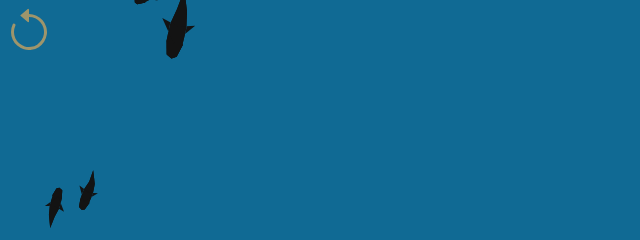
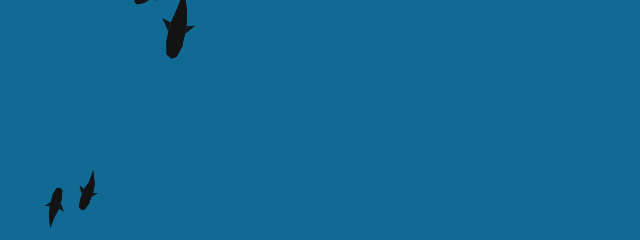
Before and after one commit to NotTimTam/fishy, a plain HTML site: page index.html in a window 1280 px wide. Shown: the top 240 px of the page, 0-640 px from the left. Drawn offline with Linux system fonts and the light colour scheme.

Commit message:
Removed link to tranquil

```diff
--- a/index.html
+++ b/index.html
@@ -8,34 +8,6 @@
     <link rel="stylesheet" href="css/min/style.min.css">
 </head>
 <body>
-    <div class="backButton" onclick="location.href='https://nottimtam.github.io/tranquil';">
-        <style>
-            .backButton {
-                position: absolute;
-                top: 0;
-                left: 0;
-
-                margin: 8px;
-                margin-left: 5px;
-
-                width: 48px;
-                height: 48px;
-
-                transition: all 0.5s;
-
-                color: rgb(174, 255, 255);
-                mix-blend-mode: difference;
-            }
-            .backButton:hover {
-                transform: rotate(-360deg);
-            }
-        </style>
-        <svg xmlns="http://www.w3.org/2000/svg" width="48" height="48" fill="currentColor" class="bi bi-arrow-counterclockwise" viewBox="0 0 16 16">
-            <path fill-rule="evenodd" d="M8 3a5 5 0 1 1-4.546 2.914.5.5 0 0 0-.908-.417A6 6 0 1 0 8 2v1z"/>
-            <path d="M8 4.466V.534a.25.25 0 0 0-.41-.192L5.23 2.308a.25.25 0 0 0 0 .384l2.36 1.966A.25.25 0 0 0 8 4.466z"/>
-        </svg>
-    </div>
-
     <canvas id="canvas"></canvas>
 
     <script src="script.js"></script>
```
